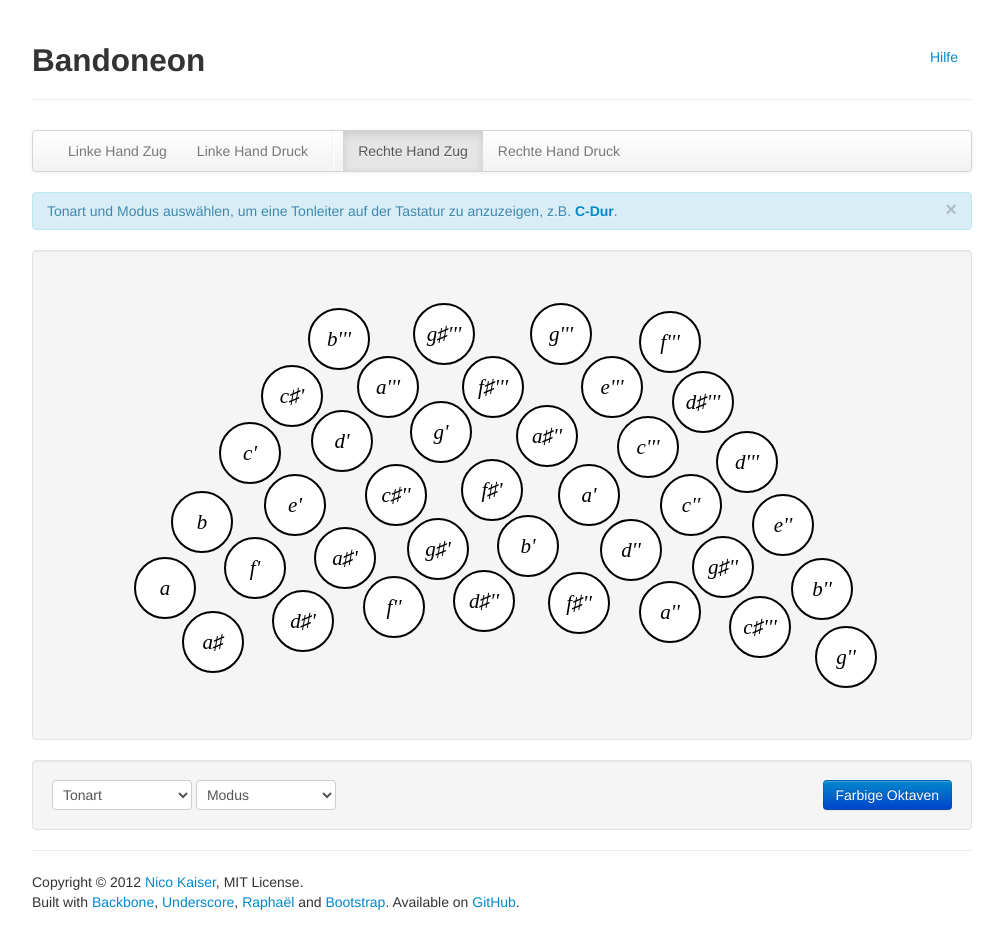
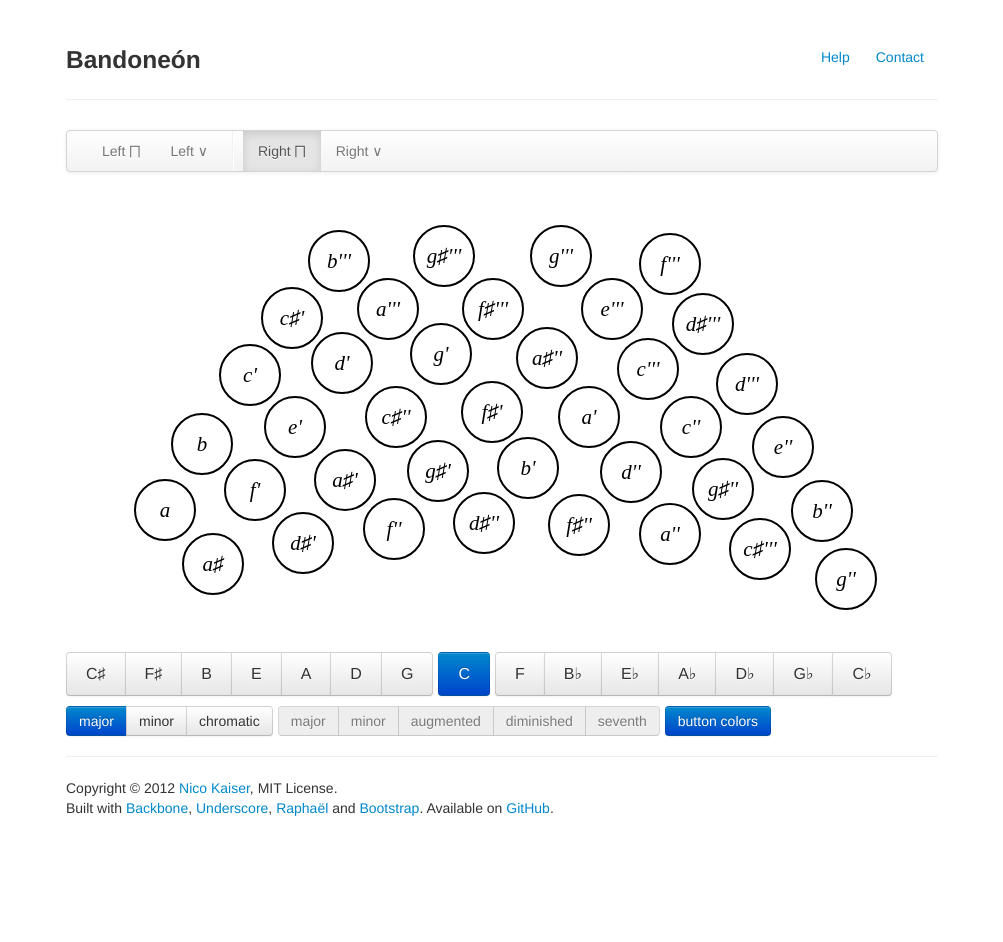
Before and after one commit to nicokaiser/bandoneon, a Jekyll site: the page built from index.html, in a window 1280 px wide. Shown: the whole page, without its empty margins (138-1141 px from the left). Built offline with Jekyll 4.4.1, drawn with Linux system fonts in a browser that asks for light colours; after the commit the page ends 900 px from its top, so only the background shows below that.

Commit message:
change navigation to buttons instead of form

```diff
--- a/_layouts/default.html
+++ b/_layouts/default.html
@@ -23,6 +23,11 @@
       padding: 20px 0;
     }
 
+    .container-narrow {
+      margin: 0 auto;
+      width: 872px;
+    }
+
     #container {
       width: 800px;
       height: 450px;
@@ -38,7 +43,7 @@
 
 <body>
 
-  <div class="container">
+  <div class="container-narrow">
 
     {{ content }}
 
--- a/index.html
+++ b/index.html
@@ -1,41 +1,89 @@
 ---
 layout: default
-title: Bandoneon
+title: Bandoneón
 ---
 
+<!-- page header -->
 <div class="page-header">
   <ul class="nav nav-pills pull-right">
-    <li>
-      <a href="#help" data-toggle="modal">Hilfe</a>
-    </li>
+    <li><a href="#help" data-toggle="modal">Help</a></li>
+    <li><a href="mailto:nico@kaiser.me">Contact</a></li>
   </ul>
-  <h2>Bandoneon</h2>
+  <h3>Bandoneón</h3>
 </div>
 
+<!-- navigation bar -->
 <div class="navbar">
   <div class="navbar-inner">
     <ul id="nav-sides" class="nav">
-      <li><a href="#left-open" data-toggle="tab">Linke Hand Zug</a></li>
-      <li><a href="#left-close" data-toggle="tab">Linke Hand Druck</a></li>
+      <li><a href="#left-open" data-toggle="tab" title="Left hand opening">Left ⨅</a></li>
+      <li><a href="#left-close" data-toggle="tab" title="Left hand closing">Left ∨</a></li>
       <li class="divider-vertical"></li>
-      <li><a href="#right-open" data-toggle="tab">Rechte Hand Zug</a></li>
-      <li><a href="#right-close" data-toggle="tab">Rechte Hand Druck</a></li>
+      <li><a href="#right-open" data-toggle="tab" title="Right hand opening">Right ⨅</a></li>
+      <li><a href="#right-close" data-toggle="tab" title="Right hand closing">Right ∨</a></li>
     </ul>
   </div>
 </div>
 
-<div class="alert alert-info fade in" id="intro-alert">
-  <button class="close" data-dismiss="alert">×</button>
-  Tonart und Modus auswählen, um eine Tonleiter auf der Tastatur zu anzuzeigen, z.B. <strong><a href="#!/right/open/scale/c/major">C-Dur</a></strong>.
+<!-- main container -->
+<div id="container"></div>
+
+<!-- key selection -->
+<div class="btn-toolbar">
+  <div class="btn-group">
+    <button class="btn btn-large" href="#" data-key="c#">C♯</button>
+    <button class="btn btn-large" href="#" data-key="f#">F♯</button>
+    <button class="btn btn-large" href="#" data-key="b" >B </button>
+    <button class="btn btn-large" href="#" data-key="e" >E </button>
+    <button class="btn btn-large" href="#" data-key="a" >A </button>
+    <button class="btn btn-large" href="#" data-key="d" >D </button>
+    <button class="btn btn-large" href="#" data-key="g" >G </button>
+  </div>
+
+  <div class="btn-group">
+    <button class="btn btn-primary btn-large" href="#" data-key="c" >C </button>
+  </div>
+
+  <div class="btn-group">
+    <button class="btn btn-large" href="#" data-key="f" >F </button>
+    <button class="btn btn-large" href="#" data-key="a#">B♭</button>
+    <button class="btn btn-large" href="#" data-key="d#">E♭</button>
+    <button class="btn btn-large" href="#" data-key="g#">A♭</button>
+    <button class="btn btn-large" href="#" data-key="c#">D♭</button>
+    <button class="btn btn-large" href="#" data-key="f#">G♭</button>
+    <button class="btn btn-large" href="#" data-key="b"> C♭</button>
+  </div>
 </div>
 
-<div class="well">
-  <div id="container"></div>
+<!-- mode, quality, color -->
+<div class="btn-toolbar">
+
+  <!-- mode selection -->
+  <div class="btn-group">
+    <button class="btn btn-primary" href="#" data-mode="major">major</button>
+    <button class="btn" href="#" data-mode="minor">minor</button>
+    <button class="btn" href="#" data-mode="chromatic">chromatic</button>
+  </div>
+
+  <!-- chord quality selection -->
+  <div class="btn-group">
+    <button class="btn disabled" href="#" data-key="f" >major</button>
+    <button class="btn disabled" href="#" data-key="a#">minor</button>
+    <button class="btn disabled" href="#" data-key="d#">augmented</button>
+    <button class="btn disabled" href="#" data-key="g#">diminished</button>
+    <button class="btn disabled" href="#" data-key="c#">seventh</button>
+  </div>
+
+  <!-- octave color toggle -->
+  <div class="btn-group">
+    <button class="btn btn-primary pull-right" id="toggle-octavecolors">button colors</button>
+  </div>
 </div>
 
+<!--
 <form class="well form-inline" id="scale-form">
   <select class="span2" id="select-key">
-    <option value="">Tonart</option>
+    <option value="">Key</option>
     <option value="c#">C♯</option>
     <option value="f#">F♯</option>
     <option value="b">B</option>
@@ -54,21 +102,25 @@ title: Bandoneon
   </select>
 
   <select class="span2" id="select-mode">
-    <option value="">Modus</option>
-    <option value="chromatic">Chromatisch</option>
-    <option value="major">Dur</option>
-    <option value="minor">Moll</option>
+    <option value="">Mode</option>
+    <option value="chromatic">chromatic</option>
+    <option value="major">major</option>
+    <option value="minor">minor</option>
   </select>
+</form>
+-->
 
-  <button class="btn btn-primary pull-right" id="toggle-octavecolors">Farbige Oktaven</button>
-</form>
 
 <div class="modal fade hide" id="help">
   <div class="modal-header">
     <button type="button" class="close" data-dismiss="modal">×</button>
-    <h3>Hilfe</h3>
+    <h3>Help</h3>
   </div>
   <div class="modal-body">
+
+    <p>This website wants to help learning the 142 button bandoneon.</p>
+
+    <!--
     <p>Diese Website soll ein Hilfsmittel zum Erlernen des Bandoneon-Spiels sein.</p>
 
     <p>Um den Aufbau der beiden jeweils auf Zug und Druck unterschiedlich belegten Manuale zu verinnerlichen kann hier die Knopfbelegung angezeigt werden.</p>
@@ -80,8 +132,9 @@ title: Bandoneon
     </ul>
 
     <p>Zugrunde liegt die Belegung des 142-knöpfigen Bandoneons in Rheinischer Tonlage.</p>
+  -->
   </div>
   <div class="modal-footer">
-    <a href="#" class="btn btn-primary" data-dismiss="modal">Schließen</a>
+    <a href="#" class="btn btn-primary" data-dismiss="modal">Close</a>
   </div>
 </div>
--- a/js/app.js
+++ b/js/app.js
@@ -228,9 +228,6 @@ $(function() {
         return;
       }
 
-      // dismiss introduction alert
-      $("#intro-alert").alert('close');
-
       if (mode) {
         // render scale
         for (var o = -1; o < 5; o++) { // FIXME: o = -1 ?
```
